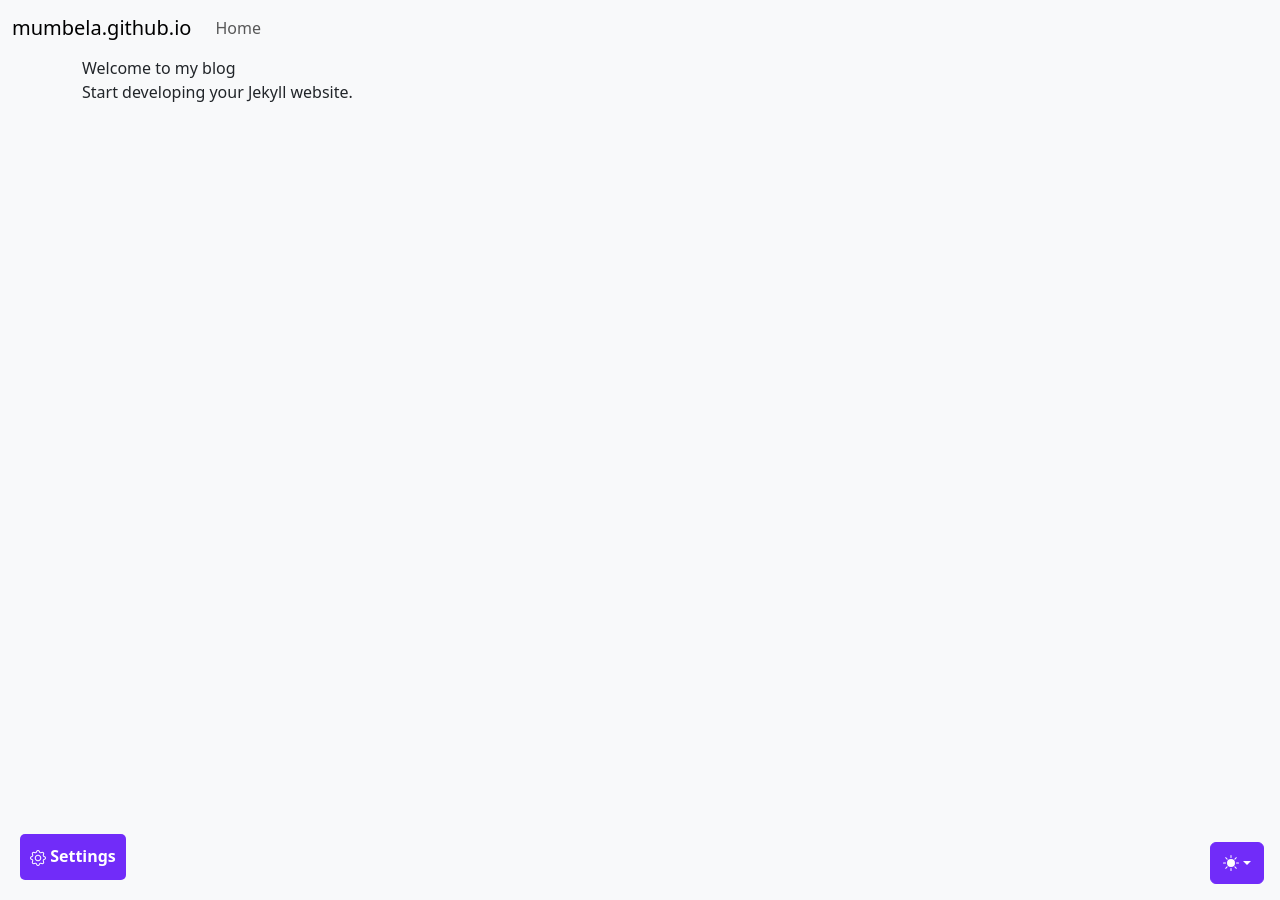
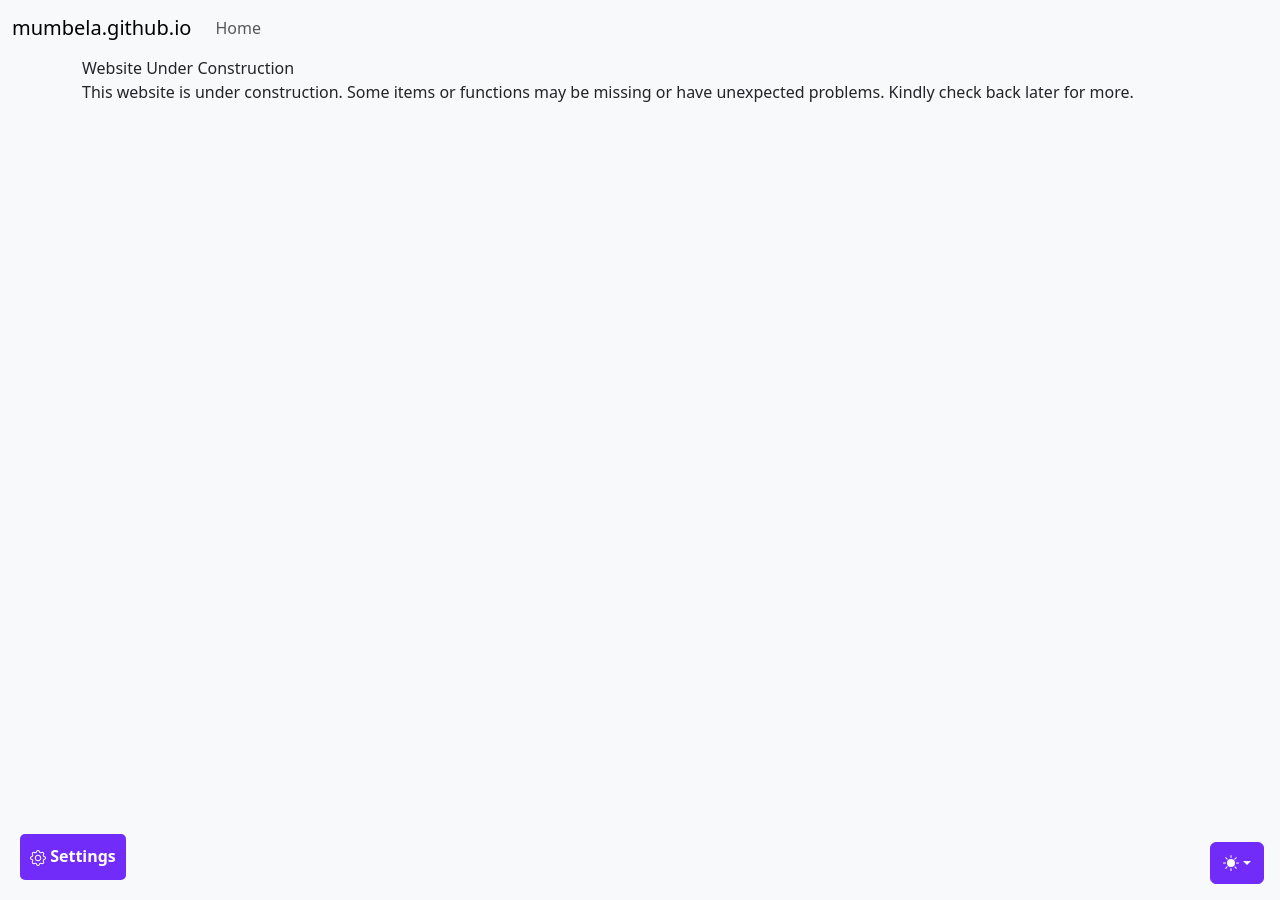
Before and after one commit to Mumbela/mumbela.github.io, a Jekyll site: the page built from index.md, in a window 1280 px wide. Built offline with Jekyll 4.4.1, drawn with Linux system fonts in a browser that asks for light colours.

Commit message:
edit: add site under construction message

```diff
--- a/index.md
+++ b/index.md
@@ -1,8 +1,8 @@
 ---
 layout: default
-title: "Welcome!"
+title: "Website Under Construction"
 ---
 
-## Welcome to my blog
+## Website Under Construction
 
-Start developing your Jekyll website.
+This website is under construction. Some items or functions may be missing or have unexpected problems. Kindly check back later for more.
```
